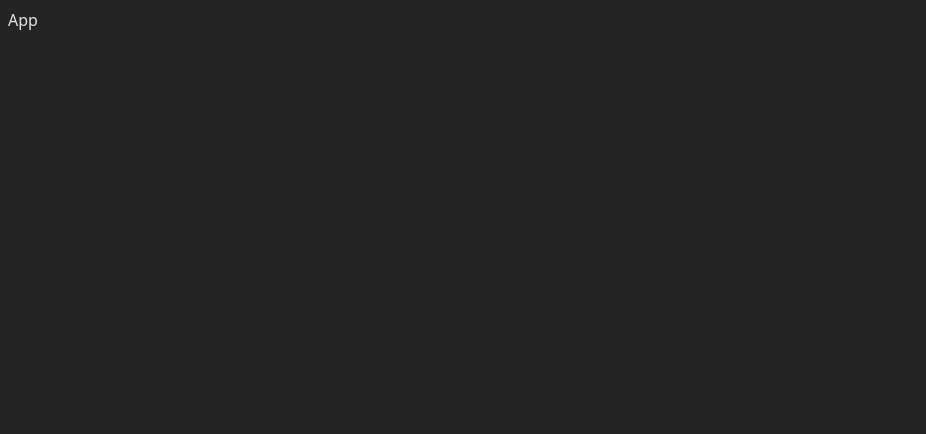
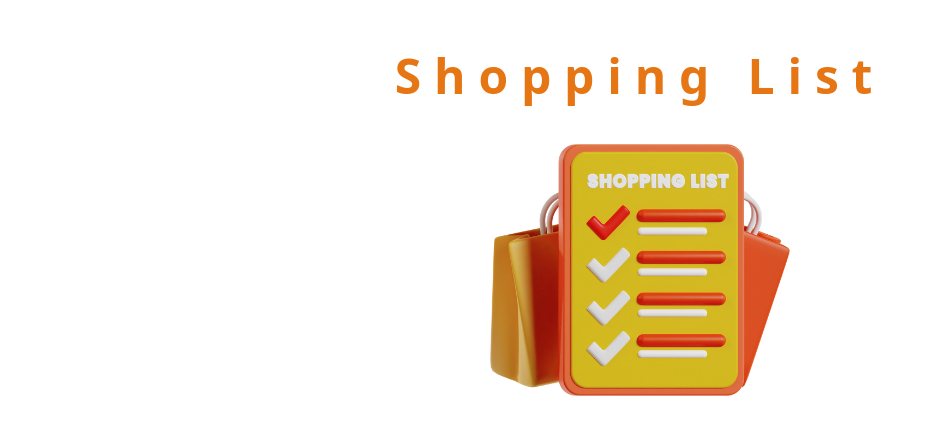
Before and after one commit to HM-Tanjil9/Shopping-List, a React (Vite) app: page / in a window 1280 px wide. Shown: the top 434 px of the page, without its empty margins (0-926 px from the left). Built offline with nearby package versions, Linux system fonts and the light colour scheme.

Commit message:
Added header to our shopping list

```diff
--- a/src/App.jsx
+++ b/src/App.jsx
@@ -1,10 +1,11 @@
 import './App.css'
+import ShoppingList from './components/ShoppingList/ShoppingList'
 
 function App() {
 
   return (
     <>
-      App
+      <ShoppingList/>
     </>
   )
 }
--- /dev/null
+++ b/src/components/Header/Header.css
@@ -0,0 +1,20 @@
+.header-wrapper {
+  display: flex;
+  flex-direction: column;
+  justify-content: center;
+  align-items: center;
+}
+.header-text {
+  letter-spacing: 0.8rem;
+  font-size: 3rem;
+  color: var(--deep-orange);
+  font-weight: 700;
+}
+.header-image-wrapper {
+  width: 300px;
+  height: 300px;
+}
+.header-image {
+  max-width: 100%;
+  max-height: 100%;
+}
--- /dev/null
+++ b/src/components/Header/Header.jsx
@@ -0,0 +1,15 @@
+import headerImage from '../../assets/shoppingList.png';
+import './Header.css';
+function Header() {
+  return (
+    <div className='header-wrapper'>
+
+        <h1 className='header-text'>Shopping List</h1>
+        <div className="header-image-wrapper">
+            <img className='header-image' src={headerImage} alt="shopping-list" />
+        </div>
+    </div>
+  )
+}
+
+export default Header
--- /dev/null
+++ b/src/components/ShoppingList/ShoppingList.jsx
@@ -0,0 +1,11 @@
+import Header from "../Header/Header"
+
+function ShoppingList() {
+  return (
+    <>
+        <Header/>
+    </>
+  )
+}
+
+export default ShoppingList
--- a/src/index.css
+++ b/src/index.css
@@ -3,12 +3,12 @@
   line-height: 1.5;
   font-weight: 400;
 
-  color-scheme: light dark;
   color: rgba(255, 255, 255, 0.87);
-  background-color: #242424;
 
   font-synthesis: none;
   text-rendering: optimizeLegibility;
   -webkit-font-smoothing: antialiased;
   -moz-osx-font-smoothing: grayscale;
+
+  --deep-orange: #E67514
 }
```
Also changed, not shown: src/assets/shoppingList.png (added).
